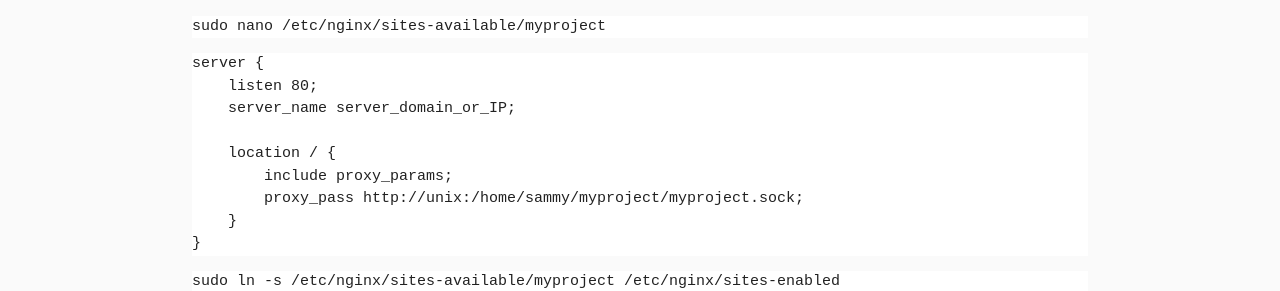
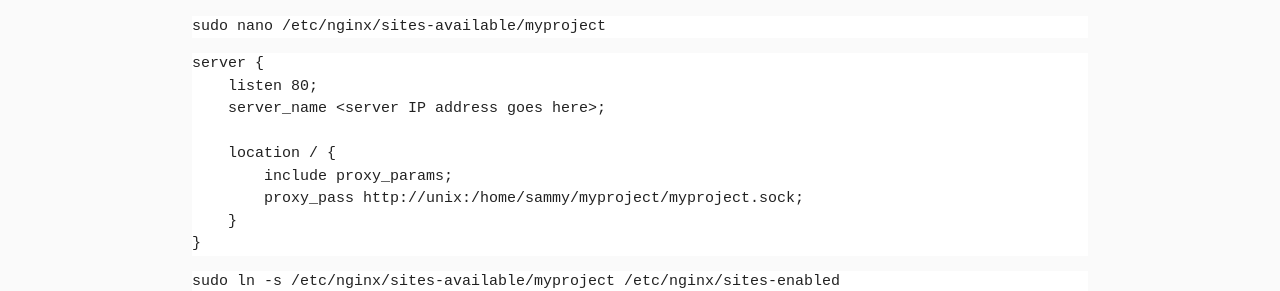
Before and after one commit to MandWdevclub/MandWdevclub.github.io, a Jekyll site: the page built from _posts/2016-08-05-Setup.md, in a window 1280 px wide and 900 px high, scrolled down 5020 px. Shown: the part 205-496 px from the top of the window. Built offline with Jekyll 4.4.1, drawn with Linux system fonts in a browser that asks for light colours.

Commit message:
Update 2016-08-05-Setup.md

````diff
--- a/_posts/2016-08-05-Setup.md
+++ b/_posts/2016-08-05-Setup.md
@@ -295,7 +295,7 @@
 ```
 server {
     listen 80;
-    server_name server_domain_or_IP;
+    server_name <server IP address goes here>;
 
     location / {
         include proxy_params;
````
